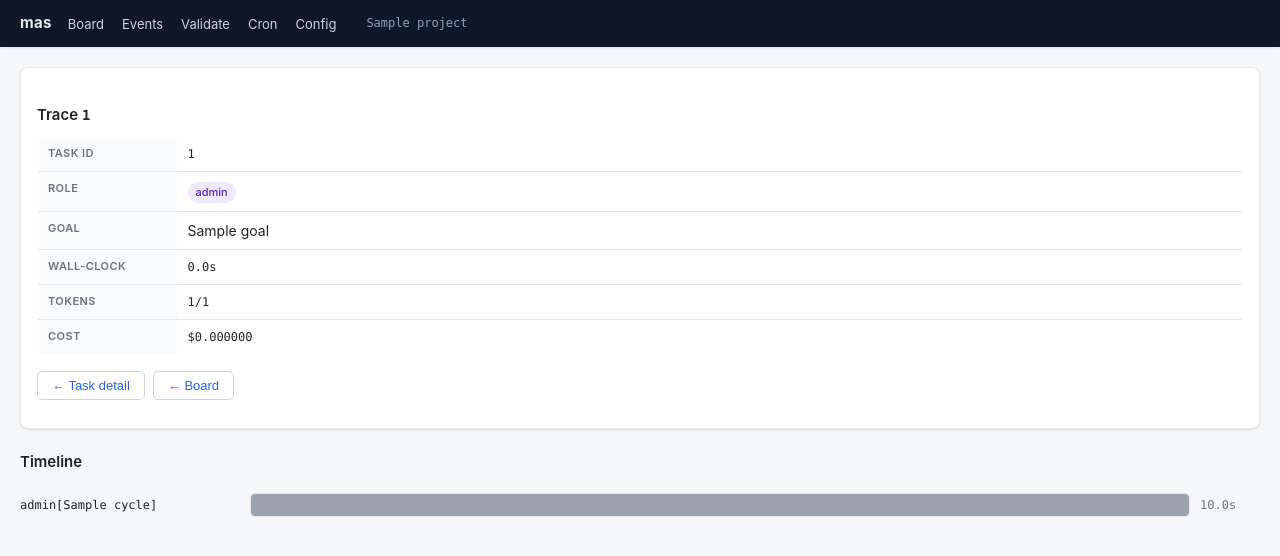
After one commit to MichaelQQ/multiple-agent-system, a Python web app: template src/mas/web/templates/trace.html in a window 1280 px wide. The commit adds this page. Shown: the top 556 px of the page. Run offline with Jinja, Linux system fonts and the light colour scheme; the template is opened without the code that fills it: most values are stand-ins (such as "Sample title", 1, 10 or a date in 2020).

Commit message:
Add a `/trace/<task-id>` page to the local web UI (`src/mas/web/`) that renders the same stage-by-stage wall-clock timeline that the recently-shipped `mas trace <task-id>` CLI produces, so operators can spot slow/stalled/failed stages visually in the browser instead of dropping to a terminal. The page reuses the trace-computation function backing the CLI (the same code that powers `mas trace --json`) so there is no new persistence and no second source of truth. Each parent task page in the existing web UI gains a 'Trace' link that points at this new route, and the route also accepts arbitrary task IDs directly so it can be deep-linked from external dashboards.

```diff
--- a/src/mas/cli.py
+++ b/src/mas/cli.py
@@ -1044,7 +1044,9 @@ def trace(
     stages = trace_data["stages"]
 
     if json_out:
-        typer.echo(json.dumps(trace_data))
+        _CLI_KEYS = {"subtask_id", "role", "cycle", "started_at", "ended_at", "duration_s", "status", "cost_usd"}
+        cli_data = {**trace_data, "stages": [{k: v for k, v in s.items() if k in _CLI_KEYS} for s in stages]}
+        typer.echo(json.dumps(cli_data))
         return
 
     if not stages:
--- a/src/mas/web/templates/task.html
+++ b/src/mas/web/templates/task.html
@@ -23,6 +23,7 @@
           onsubmit="return confirm('Delete task {{ task_id }} from {{ column }}/? This cannot be undone.');">
       <button class="danger">Delete</button>
     </form>
+    <a href="/trace/{{ task_id }}"><button type="button" class="ghost">Trace</button></a>
     <a href="/"><button type="button" class="ghost">← Board</button></a>
   </div>
 </div>
--- /dev/null
+++ b/src/mas/web/templates/trace.html
@@ -0,0 +1,82 @@
+{% extends "base.html" %}
+{% block title %}Trace: {{ task_id }}{% endblock %}
+
+{% block content %}
+<div class="card">
+  <h2>Trace <span class="mono">{{ task_id }}</span></h2>
+  <table>
+    <tr><th style="width:140px">Task ID</th><td class="mono">{{ task_id }}</td></tr>
+    <tr><th>Role</th><td><span class="pill pill-role">{{ role }}</span></td></tr>
+    <tr><th>Goal</th><td>{{ goal }}</td></tr>
+    <tr><th>Wall-clock</th><td class="mono">{{ "%.1f"|format(total_duration_s) }}s</td></tr>
+    <tr><th>Tokens</th><td class="mono">{{ total_tokens_in }}/{{ total_tokens_out }}</td></tr>
+    <tr><th>Cost</th><td class="mono">${{ "%.6f"|format(total_cost_usd) }}</td></tr>
+  </table>
+  <div class="actions" style="margin-top:10px">
+    <a href="/task/{{ task_id }}"><button type="button" class="ghost">← Task detail</button></a>
+    <a href="/"><button type="button" class="ghost">← Board</button></a>
+  </div>
+</div>
+
+<h2>Timeline</h2>
+{% if stages %}
+{% set max_dur = namespace(val=1.0) %}
+{% for s in stages %}
+  {% if s.duration_s is not none and s.duration_s > max_dur.val %}{% set max_dur.val = s.duration_s %}{% endif %}
+{% endfor %}
+<div class="timeline-container">
+  {% for s in stages %}
+    {% set dur = s.duration_s if s.duration_s is not none and s.duration_s > 0 else 1.0 %}
+    {% set width_pct = ((dur / max_dur.val) * 100) | round | int %}
+    {% if s.status == "running" %}{% set bar_class = "in-flight" %}
+    {% elif s.status == "failure" %}{% set bar_class = "status-failure" %}
+    {% elif s.status == "needs_revision" or s.status == "timeout" %}{% set bar_class = "status-amber" %}
+    {% elif s.status == "success" %}{% set bar_class = "status-success" %}
+    {% else %}{% set bar_class = "in-flight" %}
+    {% endif %}
+    <div class="timeline-row" data-subtask-id="{{ s.subtask_id }}" data-task-id="{{ s.subtask_id }}">
+      <span class="timeline-label mono">{{ s.role }}[{{ s.cycle }}]</span>
+      <div class="timeline-bar-track">
+        <div
+          class="timeline-bar {{ bar_class }}"
+          style="width: {{ width_pct }}%"
+          title="{{ s.role }} | {{ s.cycle }} | provider={{ s.provider or '' }} | {{ s.status }} | {{ s.duration_s }}s | tokens_in={{ s.tokens_in if s.tokens_in is not none else '' }} | tokens_out={{ s.tokens_out if s.tokens_out is not none else '' }} | cost_usd={{ s.cost_usd }}"
+        ></div>
+      </div>
+      <span class="timeline-meta mono">{{ "%.1f"|format(s.duration_s) if s.duration_s is not none else "?" }}s</span>
+    </div>
+  {% endfor %}
+</div>
+{% else %}
+<p class="meta">No stage data yet.</p>
+{% endif %}
+
+<style>
+.timeline-container { padding: 10px 0; }
+.timeline-row {
+  display: flex;
+  align-items: center;
+  gap: 10px;
+  margin-bottom: 8px;
+}
+.timeline-label { min-width: 220px; font-size: 12px; }
+.timeline-bar-track {
+  flex: 1;
+  background: var(--surface-alt);
+  border: 1px solid var(--border);
+  border-radius: 4px;
+  height: 24px;
+  overflow: hidden;
+}
+.timeline-bar {
+  height: 100%;
+  border-radius: 4px;
+  min-width: 4px;
+}
+.timeline-bar.status-success { background: #10b981; }
+.timeline-bar.status-failure { background: #ef4444; }
+.timeline-bar.status-amber { background: #f59e0b; }
+.timeline-bar.in-flight { background: #9ca3af; }
+.timeline-meta { font-size: 12px; min-width: 60px; color: var(--text-muted); }
+</style>
+{% endblock %}
```
Also changed, not shown: src/mas/trace.py (+16 -0 lines), src/mas/web/app.py (+42 -0 lines), tests/test_web.py (+213 -0 lines), CHANGELOG.md, README.md.
